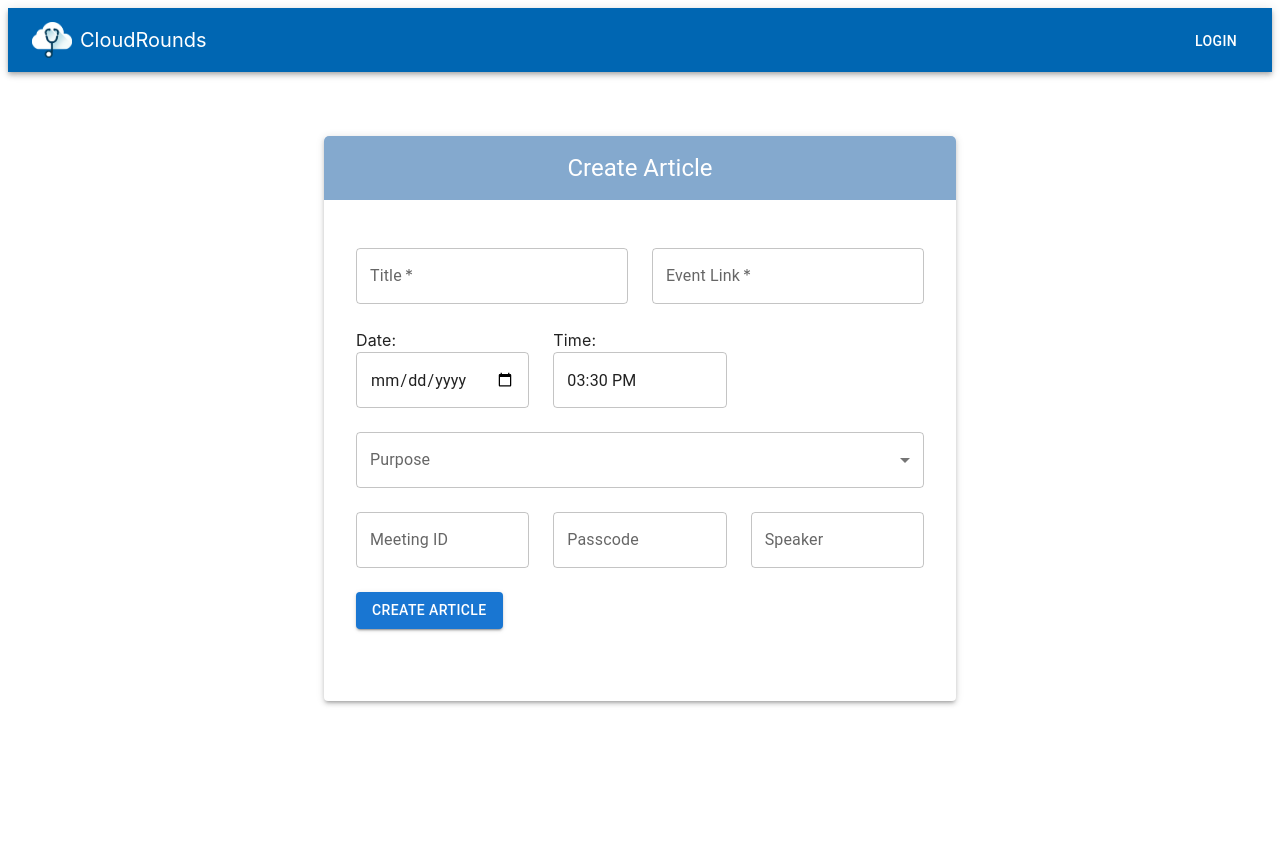
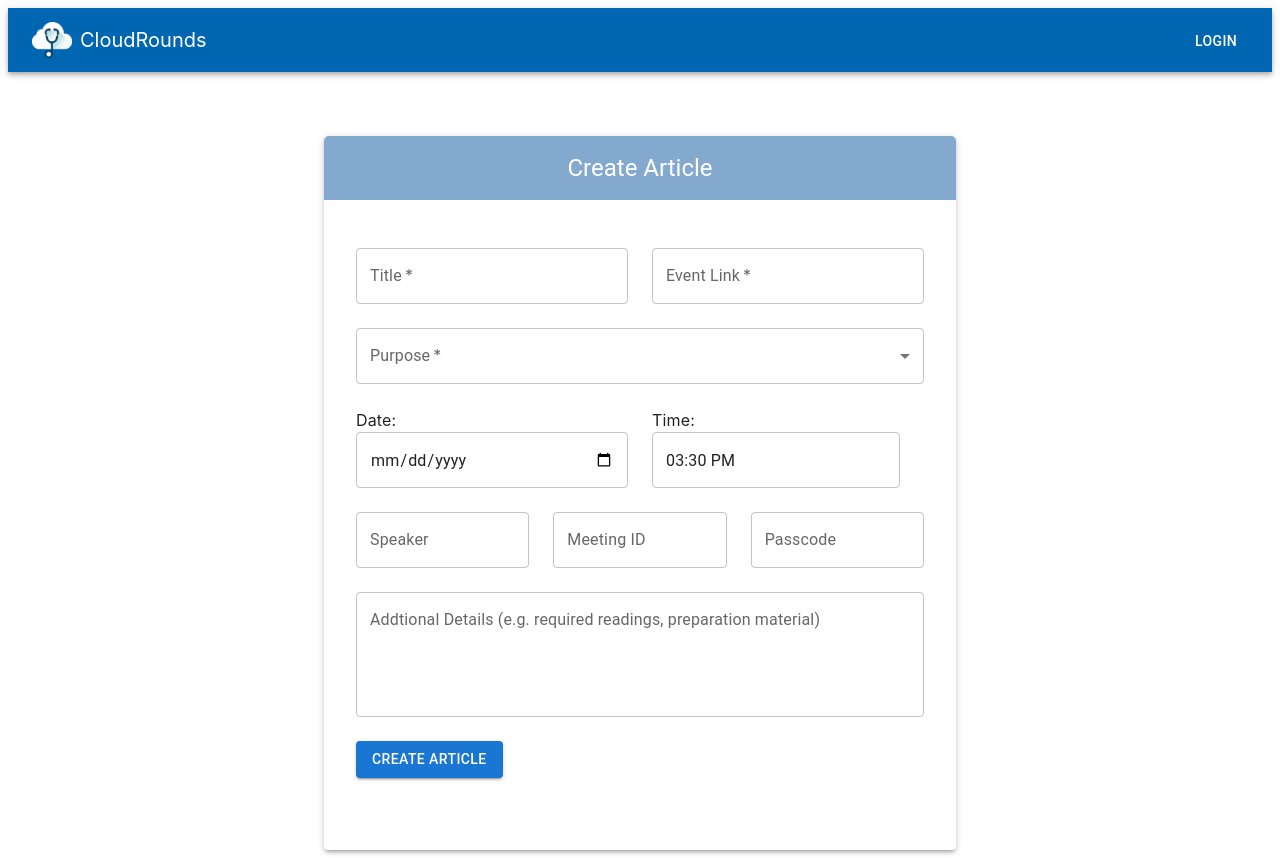
Before and after one commit to sharefd/CRnode, a React (Vite) app in the folder client/: page /articles/new in a window 1280 px wide. Before the commit the page ends 800 px from the top, so only its background shows below. Built offline with nearby package versions, Linux system fonts and the light colour scheme.

Commit message:
css, added addit details to model and form

```diff
--- a/client/src/articles/ArticleFilters.jsx
+++ b/client/src/articles/ArticleFilters.jsx
@@ -1,5 +1,7 @@
 import { useEffect, useState } from 'react';
 import { Box, Typography, ToggleButton, ToggleButtonGroup, Grid } from '@mui/material';
+
+
 
 export const ArticleFilters = ({ selectedPurposes, handlePurposeChange }) => {
   const [currentTime, setCurrentTime] = useState('');
--- a/client/src/articles/ArticleList.jsx
+++ b/client/src/articles/ArticleList.jsx
@@ -79,7 +79,7 @@ const ArticleList = () => {
 
     const currentDate = new Date();
     const eightHoursAgo = new Date(currentDate);
-    eightHoursAgo.setHours(eightHoursAgo.getHours() - 24);
+    eightHoursAgo.setHours(eightHoursAgo.getHours() - 28);
 
 
 
--- a/client/src/articles/NewArticle.jsx
+++ b/client/src/articles/NewArticle.jsx
@@ -9,6 +9,12 @@ import { useNavigate } from 'react-router';
 import { useRecoilValue } from 'recoil';
 import { userState } from '../appState';
 import { PURPOSE_CHOICES } from '../utils/constants';
+import InputLabel from '@mui/material/InputLabel';
+import FormControl from '@mui/material/FormControl';
+import Select from '@mui/material/Select';
+
+
+
 
 const NewArticle = () => {
   const navigate = useNavigate();
@@ -93,7 +99,25 @@ const NewArticle = () => {
                 onChange={e => setArticle({ ...article, event_link: e.target.value })}
               />
             </Grid>
-            <Grid item xs={4}>
+
+
+              <Grid item xs={12}>
+              <TextField
+                select
+                label='Purpose'
+                required
+                fullWidth
+                value={article.purpose}
+                onChange={e => setArticle({ ...article, purpose: e.target.value })}>
+                {Object.keys(PURPOSE_CHOICES).map((key, index) => (
+                  <MenuItem key={index} value={key}>
+                    {PURPOSE_CHOICES[key]}
+                  </MenuItem>
+                ))}
+              </TextField>
+            </Grid>
+
+            <Grid item xs={6}>
               <Typography variant='body1'>Date: </Typography>
               <TextField
                 type='date'
@@ -102,7 +126,7 @@ const NewArticle = () => {
                 onChange={e => setArticle({ ...article, made_on: e.target.value })}
               />
             </Grid>
-            <Grid item xs={4}>
+            <Grid item xs={6}>
               <Typography variant='body1'>Time:</Typography>
               <TimePicker
                 value={article.time}
@@ -113,20 +137,17 @@ const NewArticle = () => {
                 sx={{ overflow: 'hidden' }}
               />
             </Grid>
-            <Grid item xs={12}>
-              <TextField
-                select
-                label='Purpose'
-                fullWidth
-                value={article.purpose}
-                onChange={e => setArticle({ ...article, purpose: e.target.value })}>
-                {Object.keys(PURPOSE_CHOICES).map((key, index) => (
-                  <MenuItem key={index} value={key}>
-                    {PURPOSE_CHOICES[key]}
-                  </MenuItem>
-                ))}
-              </TextField>
-            </Grid>
+
+                 <Grid item xs={4}>
+      <TextField
+        label="Speaker"
+        fullWidth
+        value={article.speaker}
+        onChange={e => setArticle({ ...article, speaker: e.target.value })}
+      />
+    </Grid>
+
+
 
 
              <Grid item xs={4}>
@@ -139,6 +160,8 @@ const NewArticle = () => {
                     </Grid>
 
 
+
+
          <Grid item xs={4}>
       <TextField
         label="Passcode"
@@ -147,14 +170,19 @@ const NewArticle = () => {
         onChange={e => setArticle({ ...article, passcode: e.target.value })}
       />
     </Grid>
-    <Grid item xs={4}>
+
+
+         <Grid item xs={12}>
       <TextField
-        label="Speaker"
+        label="Addtional Details (e.g. required readings, preparation material)"
         fullWidth
-        value={article.speaker}
-        onChange={e => setArticle({ ...article, speaker: e.target.value })}
+        multiline
+           rows={4}
+        value={article.additional_details}
+        onChange={e => setArticle({ ...article, additional_details: e.target.value })}
       />
     </Grid>
+
 
 
 
--- a/client/src/articles/calendar/ArticleCalendar.jsx
+++ b/client/src/articles/calendar/ArticleCalendar.jsx
@@ -67,7 +67,7 @@ const ArticleCalendar = ({ articles }) => {
 
 
           <Button id="today-button" onClick={goToToday}>
-          Today
+         TODAY
         </Button>
 
       <div id='calendar-header'>
```
Also changed, not shown: 1 other file (tests, documents, lock files or other folders).
